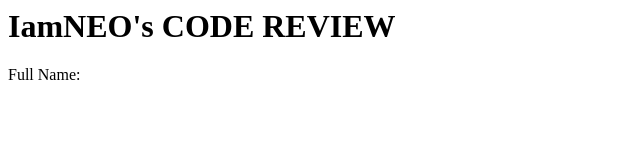
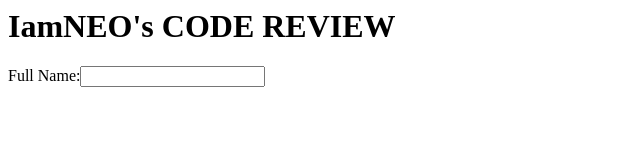
Before and after one commit to iamneo-production/dffacaefcff305540866bbaaaabbcbbfefone, a website: page public/index.html in a window 1280 px wide. Shown: the whole page, without its empty margins (0-640 px from the left). Drawn offline with Linux system fonts and the light colour scheme.

Commit message:
Backup Commit

```diff
--- a/public/index.html
+++ b/public/index.html
@@ -5,7 +5,7 @@
     </head>
     <body>
         <form>
-            Full Name:<i
+            Full Name:<input type="text" name="name">
         </form>
     </body>
 </html>
```
